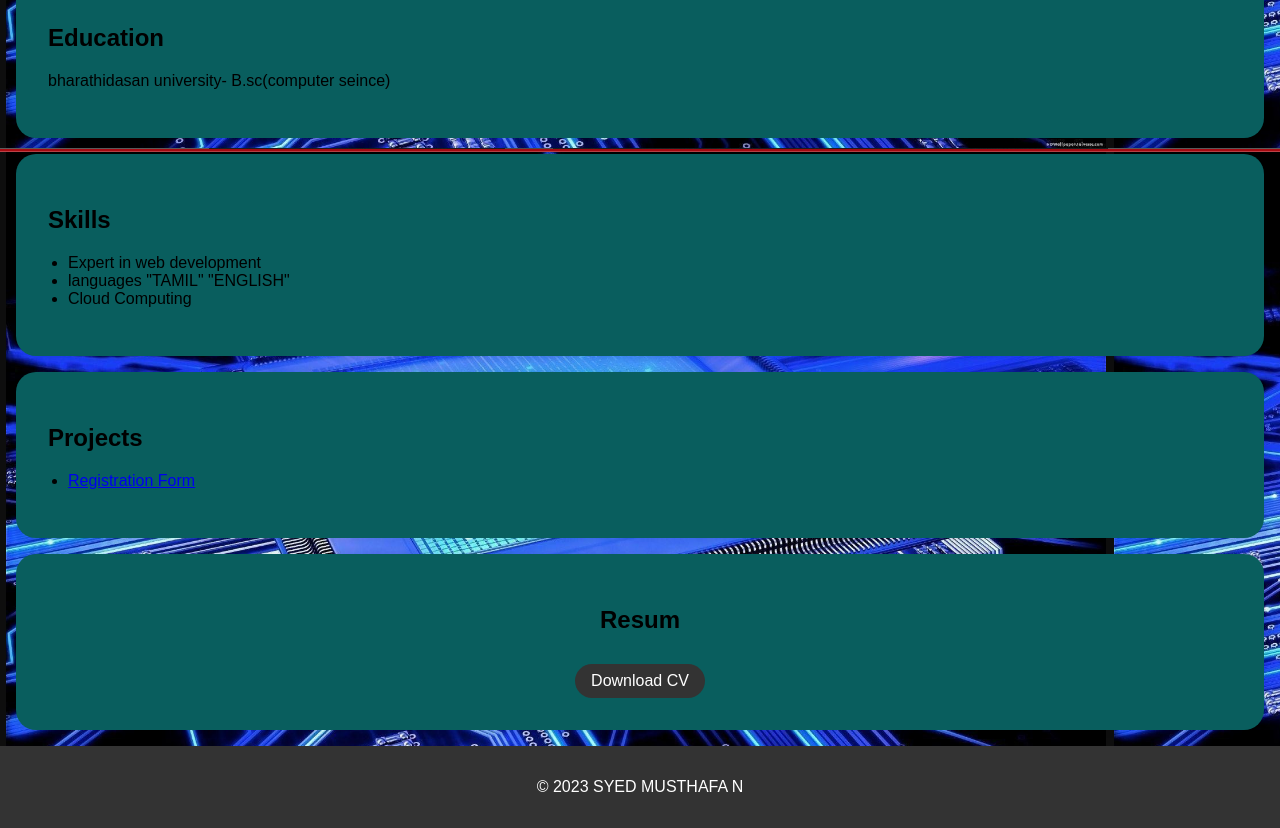
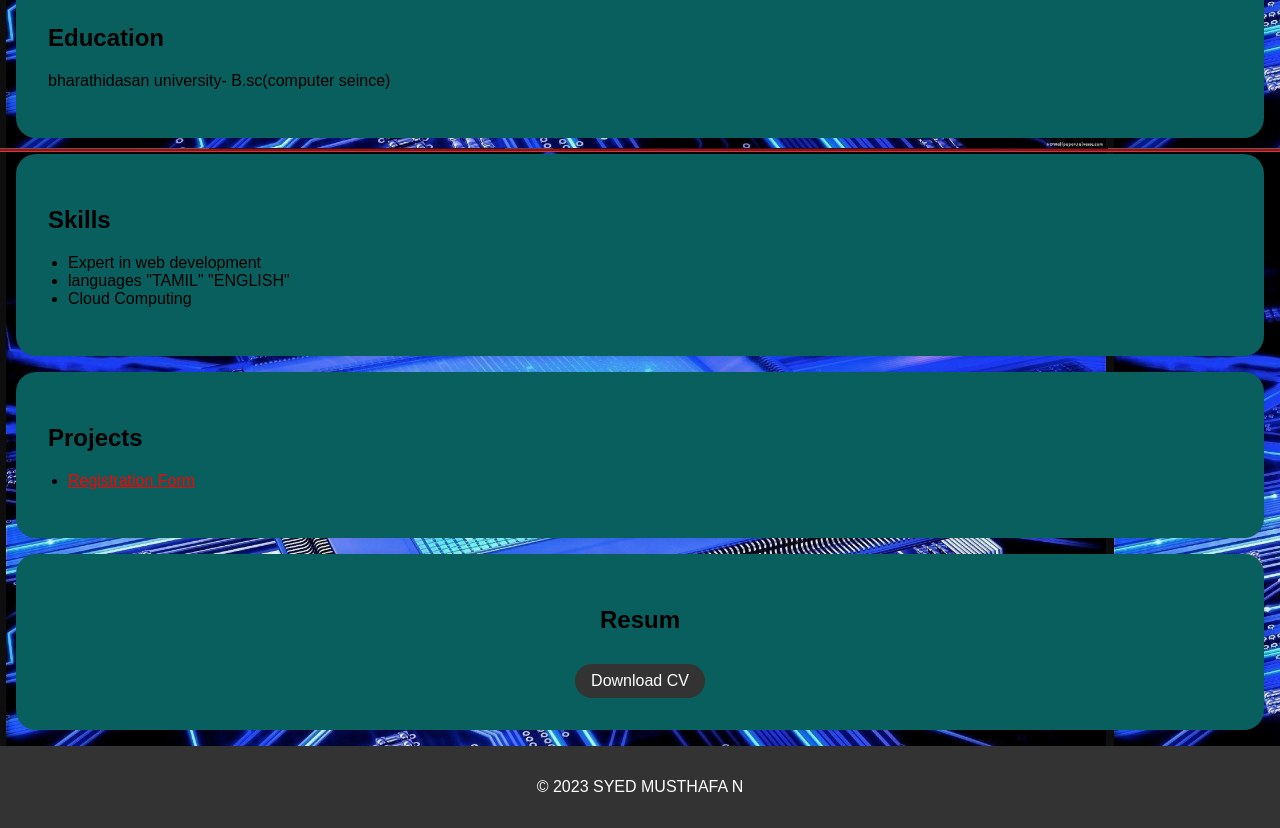
Before and after one commit to Syedu21s1032/Digital-Portpolio, a plain HTML site: page index.html in a window 1280 px wide. Shown: the part 474-1302 px from the top of the page. Drawn offline with Linux system fonts and the light colour scheme.

Commit message:
all done

```diff
--- a/index.html
+++ b/index.html
@@ -144,7 +144,7 @@
         <div class="section-content">
             <h2>Projects</h2>
             <ul>
-                <li><a href="register.html">Registration Form</a>
+                <li><a href="register.html" style="color: red;">Registration Form</a>
                 <!-- Add more project links here -->
             </ul>
         </div>
```
